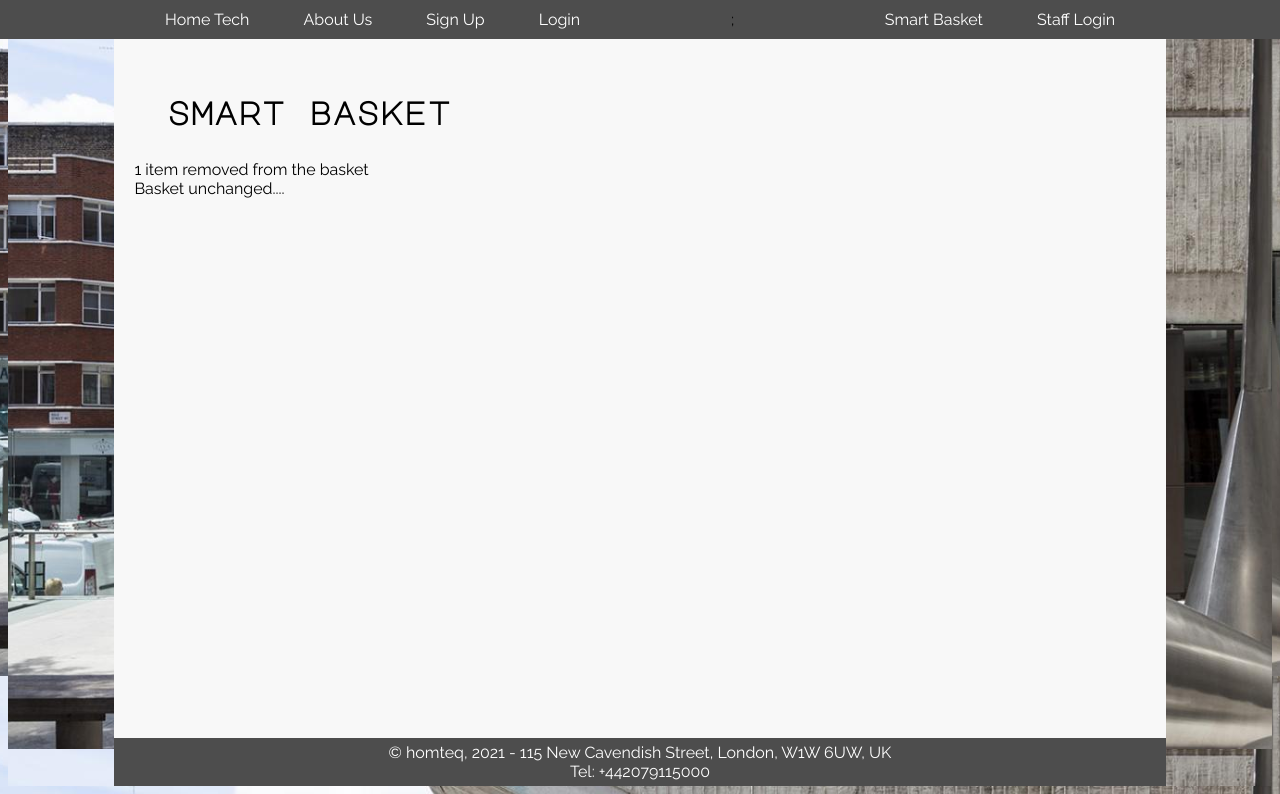
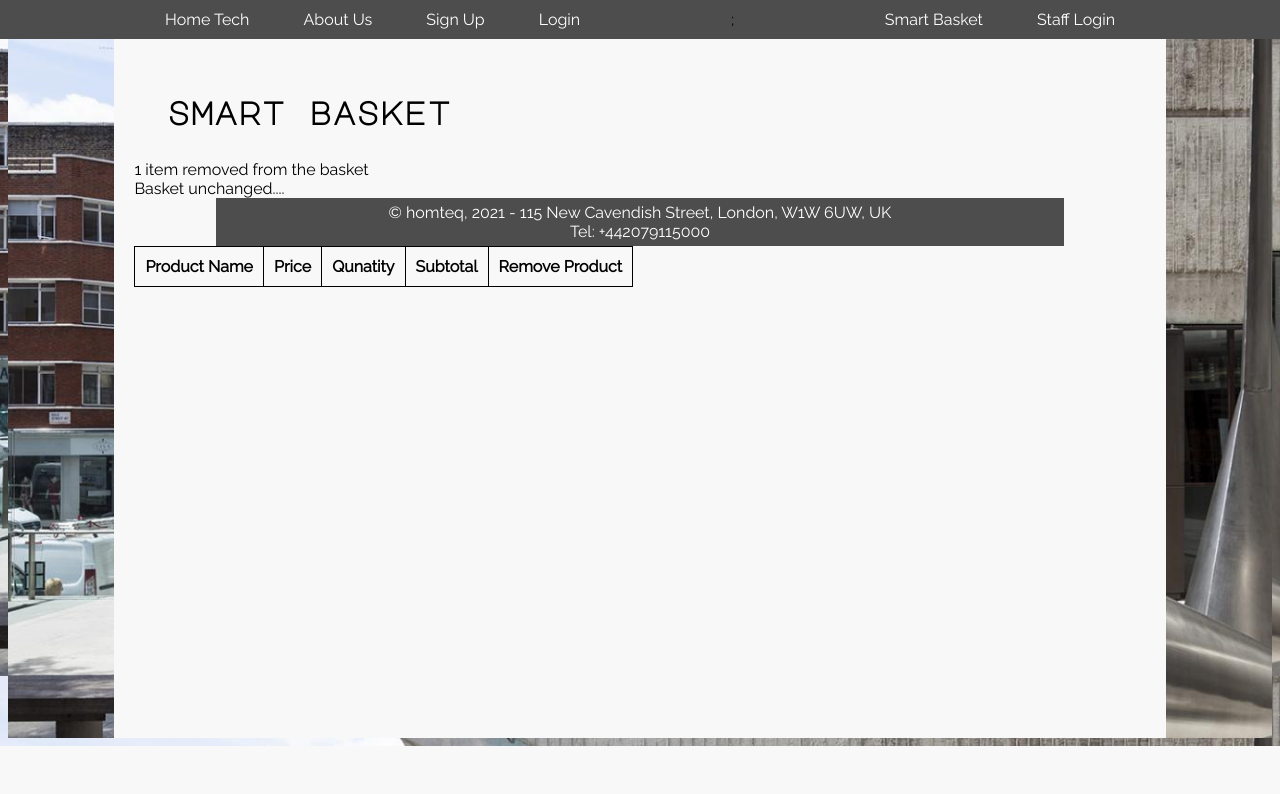
Before and after one commit to Thisath17/hometeq, a PHP site: page /basket.php in a window 1280 px wide. Shown: the part 124-918 px from the top of the page. After the commit the page ends 870 px from the top, so only its background shows below. Run offline with PHP 8.4, Linux system fonts and the light colour scheme; lists and menus that the app fills with data are empty.

Commit message:
Adding the html table

```diff
--- a/basket.php
+++ b/basket.php
@@ -47,15 +47,18 @@ $_SESSION['basket'][$newprodid]=$reququantity;
 echo "<p>1 item added <br>";
 
 }
-
 else {
     echo "Basket unchanged.... <br>";
 }
 
-echo "<table>";
-echo "<tr>";
+//Created the html table to display items in the basket
+echo "<table style='border: solid black 1px'>";;
+echo "<th>Product Name</th>";
+echo "<th>Price</th>";
+echo "<th>Qunatity</th>";
+echo "<th>Subtotal</th>";
+echo "<th>Remove Product</th>";
 echo "</tr>";
-echo "</table>";
 
 include("footfile.html");               //include head layout
 
```
